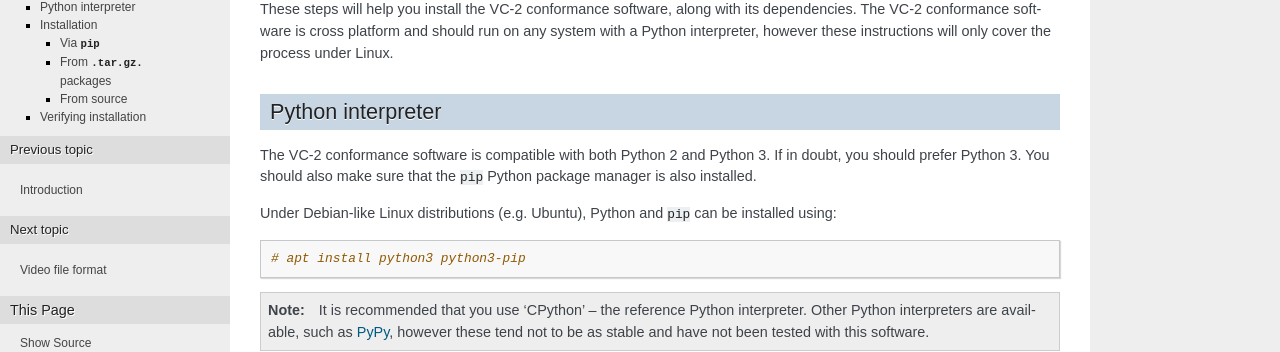
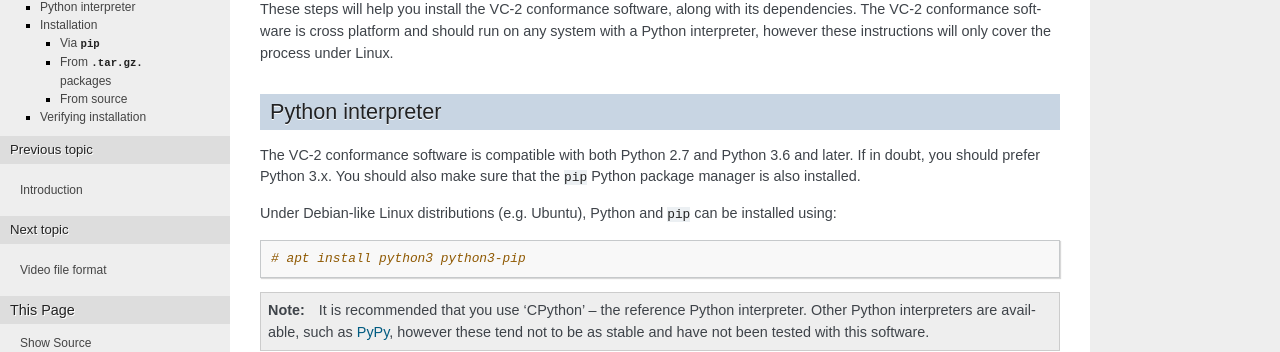
Before and after one commit to bbc/vc2_conformance, a Sphinx documentation site: the page built from docs/source/user_guide/installation.rst, in a window 1280 px wide. Shown: the part 110-462 px from the top of the page. Built offline with Sphinx 7.4.7, drawn with Linux system fonts in a browser that asks for light colours.

Commit message:
Add Python version numbers to docs.

```diff
--- a/docs/source/user_guide/installation.rst
+++ b/docs/source/user_guide/installation.rst
@@ -12,9 +12,9 @@ cover the process under Linux.
 Python interpreter
 ------------------
 
-The VC-2 conformance software is compatible with both Python 2 and Python 3. If
-in doubt, you should prefer Python 3. You should also make sure that the
-``pip`` Python package manager is also installed.
+The VC-2 conformance software is compatible with both Python 2.7 and Python 3.6
+and later. If in doubt, you should prefer Python 3.x. You should also make sure
+that the ``pip`` Python package manager is also installed.
 
 Under Debian-like Linux distributions (e.g. Ubuntu), Python and ``pip`` can be
 installed using::
```
